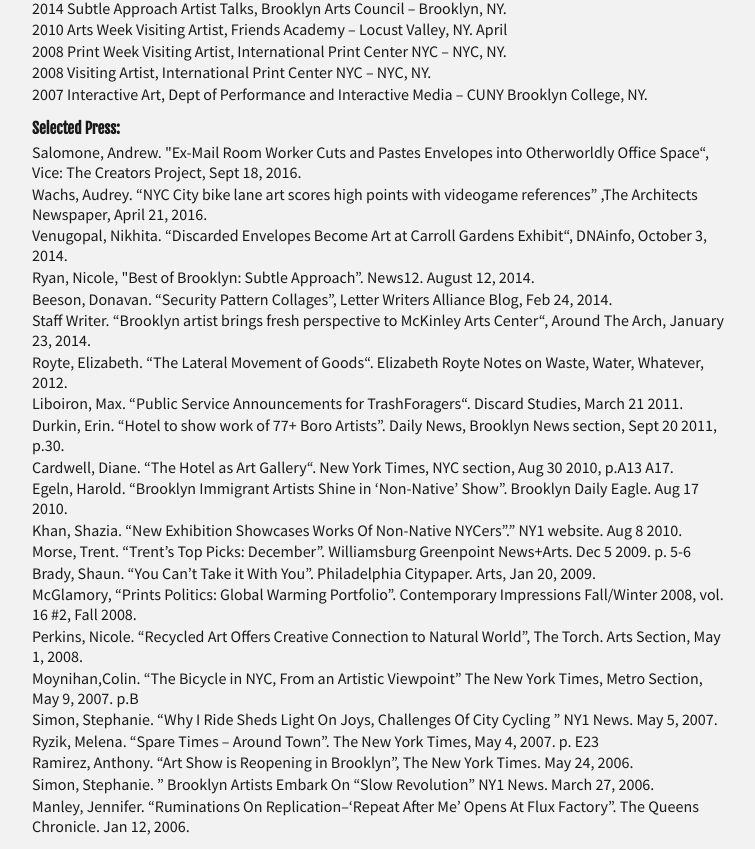
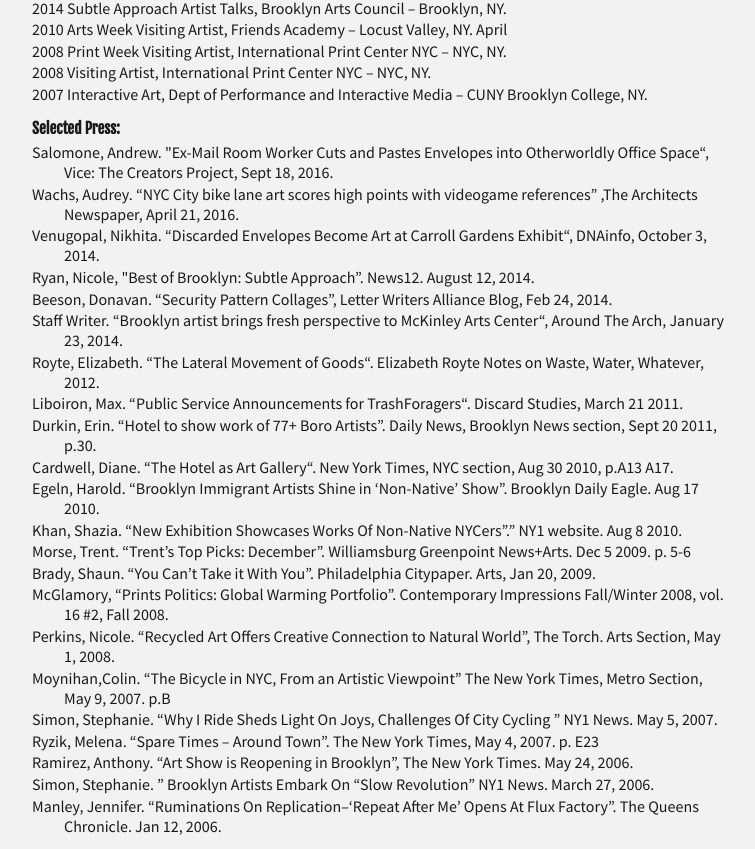
Before and after one commit to snphillips/artportfolio, a React (Create React App) app: page / in a window 1280 px wide. Shown: the part 2917-3766 px from the top of the page, without its empty margins (296-1051 px from the left). Built offline with nearby package versions, Linux system fonts and the light colour scheme; a web font is replaced by a local one.

Commit message:
add indent to cv citations

```diff
--- a/src/CV.js
+++ b/src/CV.js
@@ -75,28 +75,28 @@
       <p>2007 Interactive Art, Dept of Performance and Interactive Media – CUNY Brooklyn College, NY.</p>
 
       <h3>Selected Press:</h3>
-      <p>Salomone, Andrew. "Ex-Mail Room Worker Cuts and Pastes Envelopes into Otherworldly Office Space“, Vice: The Creators Project, Sept 18, 2016.</p>
-      <p>Wachs, Audrey. “NYC City bike lane art scores high points with videogame references” ,The Architects Newspaper, April 21, 2016.</p>
-      <p>Venugopal, Nikhita. “Discarded Envelopes Become Art at Carroll Gardens Exhibit“, DNAinfo, October 3, 2014.</p>
-      <p>Ryan, Nicole, "Best of Brooklyn: Subtle Approach”. News12. August 12, 2014.</p>
-      <p>Beeson, Donavan. “Security Pattern Collages”, Letter Writers Alliance Blog, Feb 24, 2014.</p>
-      <p>Staff Writer. “Brooklyn artist brings fresh perspective to McKinley Arts Center“, Around The Arch, January 23, 2014.</p>
-      <p>Royte, Elizabeth. “The Lateral Movement of Goods“. Elizabeth Royte Notes on Waste, Water, Whatever, 2012.</p>
-      <p>Liboiron, Max. “Public Service Announcements for TrashForagers“. Discard Studies, March 21 2011.</p>
-      <p>Durkin, Erin. “Hotel to show work of 77+ Boro Artists”. Daily News, Brooklyn News section, Sept 20 2011, p.30.</p>
-      <p>Cardwell, Diane. “The Hotel as Art Gallery“. New York Times, NYC section, Aug 30 2010, p.A13  A17.</p>
-      <p>Egeln, Harold. “Brooklyn Immigrant Artists Shine in ‘Non-Native’ Show”. Brooklyn Daily Eagle. Aug 17 2010.</p>
-      <p>Khan, Shazia. “New Exhibition Showcases Works Of Non-Native NYCers”.” NY1 website. Aug 8 2010.</p>
-      <p>Morse, Trent. “Trent’s Top Picks: December”. Williamsburg Greenpoint News+Arts. Dec 5 2009. p. 5-6</p>
-      <p>Brady, Shaun. “You Can’t Take it With You”. Philadelphia Citypaper. Arts, Jan 20, 2009.</p>
-      <p>McGlamory, “Prints  Politics: Global Warming Portfolio”. Contemporary Impressions Fall/Winter 2008, vol. 16 #2, Fall 2008.</p>
-      <p>Perkins, Nicole. “Recycled Art Offers Creative Connection to Natural World”, The Torch. Arts Section, May 1, 2008.</p>
-      <p>Moynihan,Colin. “The Bicycle in NYC, From an Artistic Viewpoint” The New York Times, Metro Section, May 9, 2007. p.B</p>
-      <p>Simon, Stephanie. “Why I Ride Sheds Light On Joys, Challenges Of City Cycling ” NY1 News. May 5, 2007.</p>
-      <p>Ryzik, Melena. “Spare Times – Around Town”. The New York Times, May 4, 2007. p. E23</p>
-      <p>Ramirez, Anthony. “Art Show is Reopening in Brooklyn”, The New York Times. May 24, 2006.</p>
-      <p>Simon, Stephanie. ” Brooklyn Artists Embark On “Slow Revolution” NY1 News. March 27, 2006.</p>
-      <p>Manley, Jennifer. “Ruminations On Replication–‘Repeat After Me’ Opens At Flux Factory”. The Queens Chronicle. Jan 12, 2006.</p>
+      <p className="cv-press">Salomone, Andrew. "Ex-Mail Room Worker Cuts and Pastes Envelopes into Otherworldly Office Space“, Vice: The Creators Project, Sept 18, 2016.</p>
+      <p className="cv-press">Wachs, Audrey. “NYC City bike lane art scores high points with videogame references” ,The Architects Newspaper, April 21, 2016.</p>
+      <p className="cv-press">Venugopal, Nikhita. “Discarded Envelopes Become Art at Carroll Gardens Exhibit“, DNAinfo, October 3, 2014.</p>
+      <p className="cv-press">Ryan, Nicole, "Best of Brooklyn: Subtle Approach”. News12. August 12, 2014.</p>
+      <p className="cv-press">Beeson, Donavan. “Security Pattern Collages”, Letter Writers Alliance Blog, Feb 24, 2014.</p>
+      <p className="cv-press">Staff Writer. “Brooklyn artist brings fresh perspective to McKinley Arts Center“, Around The Arch, January 23, 2014.</p>
+      <p className="cv-press">Royte, Elizabeth. “The Lateral Movement of Goods“. Elizabeth Royte Notes on Waste, Water, Whatever, 2012.</p>
+      <p className="cv-press">Liboiron, Max. “Public Service Announcements for TrashForagers“. Discard Studies, March 21 2011.</p>
+      <p className="cv-press">Durkin, Erin. “Hotel to show work of 77+ Boro Artists”. Daily News, Brooklyn News section, Sept 20 2011, p.30.</p>
+      <p className="cv-press">Cardwell, Diane. “The Hotel as Art Gallery“. New York Times, NYC section, Aug 30 2010, p.A13  A17.</p>
+      <p className="cv-press">Egeln, Harold. “Brooklyn Immigrant Artists Shine in ‘Non-Native’ Show”. Brooklyn Daily Eagle. Aug 17 2010.</p>
+      <p className="cv-press">Khan, Shazia. “New Exhibition Showcases Works Of Non-Native NYCers”.” NY1 website. Aug 8 2010.</p>
+      <p className="cv-press">Morse, Trent. “Trent’s Top Picks: December”. Williamsburg Greenpoint News+Arts. Dec 5 2009. p. 5-6</p>
+      <p className="cv-press">Brady, Shaun. “You Can’t Take it With You”. Philadelphia Citypaper. Arts, Jan 20, 2009.</p>
+      <p className="cv-press">McGlamory, “Prints  Politics: Global Warming Portfolio”. Contemporary Impressions Fall/Winter 2008, vol. 16 #2, Fall 2008.</p>
+      <p className="cv-press">Perkins, Nicole. “Recycled Art Offers Creative Connection to Natural World”, The Torch. Arts Section, May 1, 2008.</p>
+      <p className="cv-press">Moynihan,Colin. “The Bicycle in NYC, From an Artistic Viewpoint” The New York Times, Metro Section, May 9, 2007. p.B</p>
+      <p className="cv-press">Simon, Stephanie. “Why I Ride Sheds Light On Joys, Challenges Of City Cycling ” NY1 News. May 5, 2007.</p>
+      <p className="cv-press">Ryzik, Melena. “Spare Times – Around Town”. The New York Times, May 4, 2007. p. E23</p>
+      <p className="cv-press">Ramirez, Anthony. “Art Show is Reopening in Brooklyn”, The New York Times. May 24, 2006.</p>
+      <p className="cv-press">Simon, Stephanie. ” Brooklyn Artists Embark On “Slow Revolution” NY1 News. March 27, 2006.</p>
+      <p className="cv-press">Manley, Jennifer. “Ruminations On Replication–‘Repeat After Me’ Opens At Flux Factory”. The Queens Chronicle. Jan 12, 2006.</p>
 
 
 </div>
--- a/src/index.css
+++ b/src/index.css
@@ -177,6 +177,11 @@
 /*=========================
 About & cv
 ==========================*/
+.cv-press {
+  text-indent: -2em;
+  padding-left: 2em;
+}
+
 #cv,
 #contact,
 #about {
```
